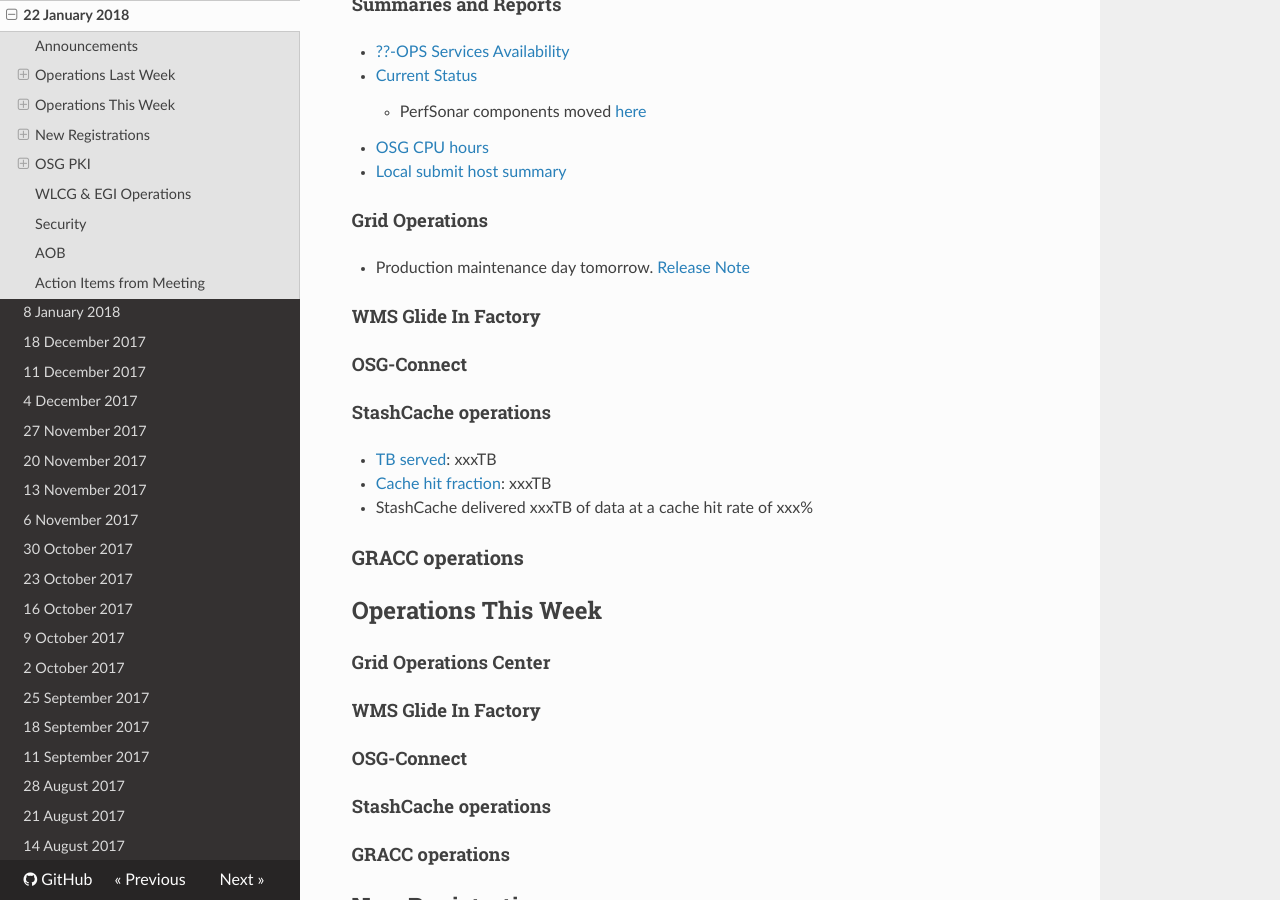
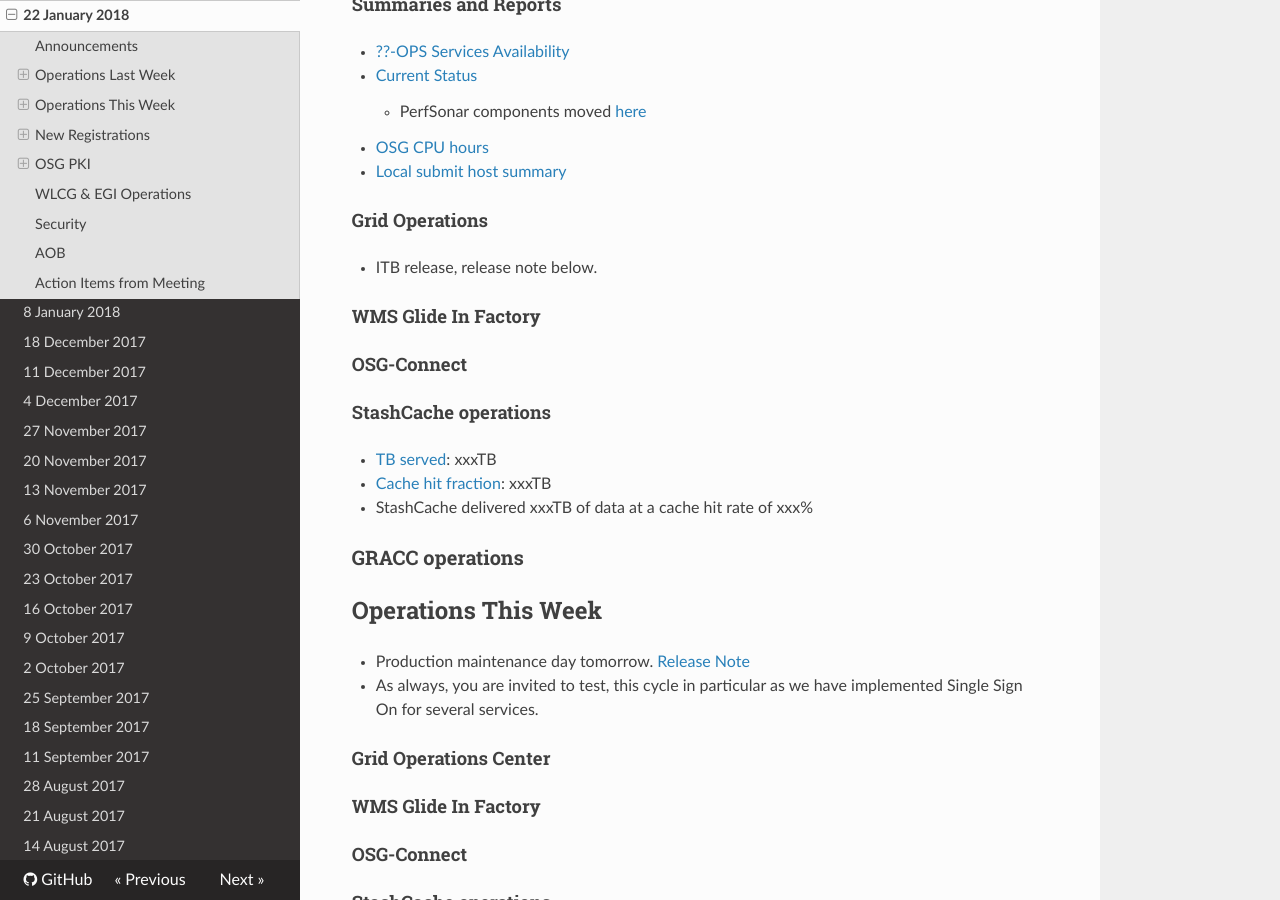
Before and after one commit to osg-htc/operations, an MkDocs documentation site: the page built from docs/WeeklyMinutes/22Jan2018.md, in a window 1280 px wide and 900 px high, scrolled down 520 px. Built offline with MkDocs 1.6.1, drawn with Linux system fonts in a browser that asks for light colours; nearby versions of some CDN libraries; old or Windows-style settings are respelled for this version of MkDocs.

Commit message:
Update 22Jan2018.md

```diff
--- a/docs/WeeklyMinutes/22Jan2018.md
+++ b/docs/WeeklyMinutes/22Jan2018.md
@@ -19,8 +19,7 @@
    * [Local submit host summary](http://osg-flock.grid.iu.edu/overview/)
 
 #### Grid Operations
-   * Production maintenance day tomorrow. [Release Note](http://osggoc.blogspot.com/2018/01/operations-service-update-wednesday.html)
-
+   * ITB release, release note below.
 
 #### WMS Glide In Factory
 
@@ -34,6 +33,8 @@
 ### GRACC operations
 
 ## Operations This Week
+   * Production maintenance day tomorrow. [Release Note](http://osggoc.blogspot.com/2018/01/operations-service-update-wednesday.html)
+   * As always, you are invited to test, this cycle in particular as we have implemented Single Sign On for several services.
 
 #### Grid Operations Center
 
```
